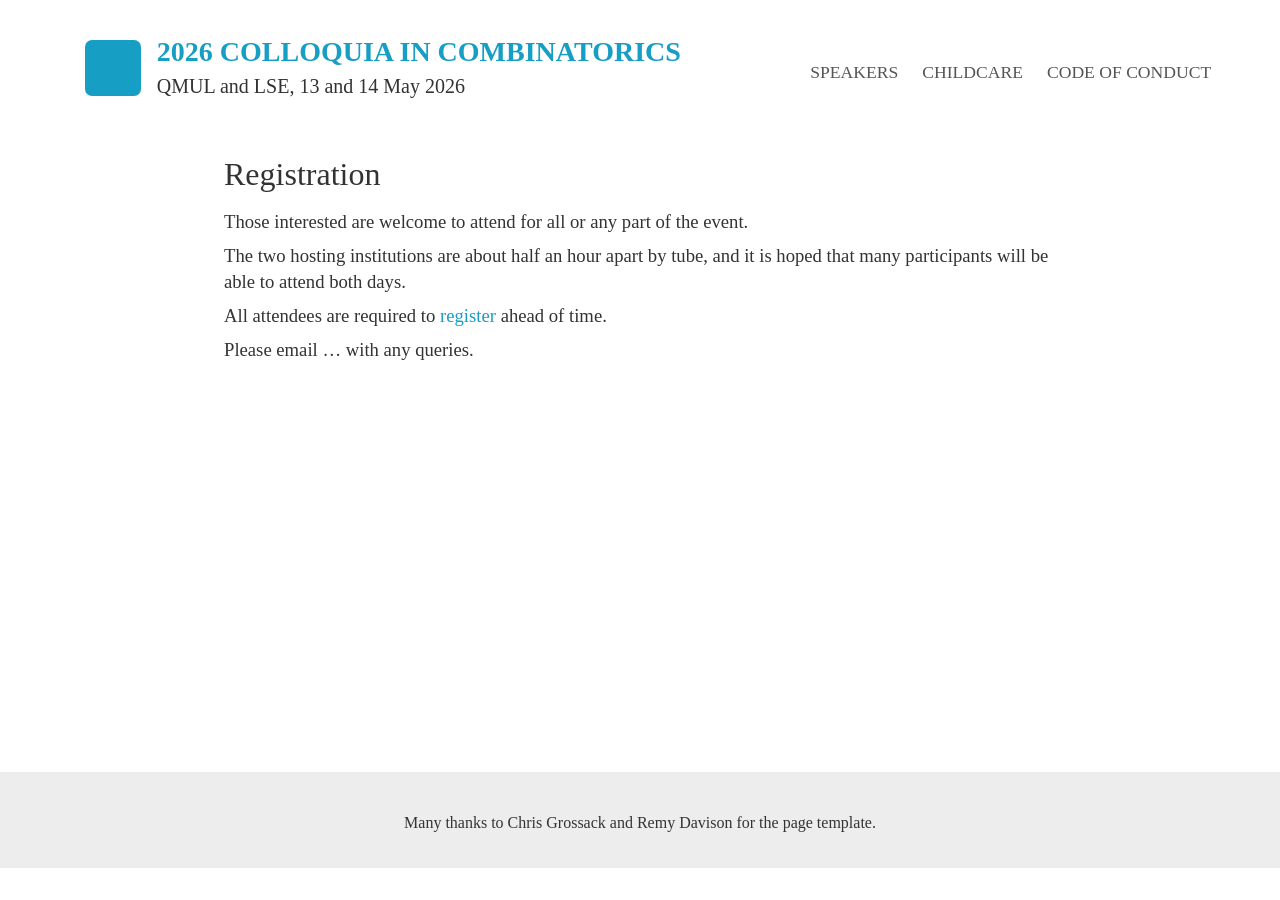
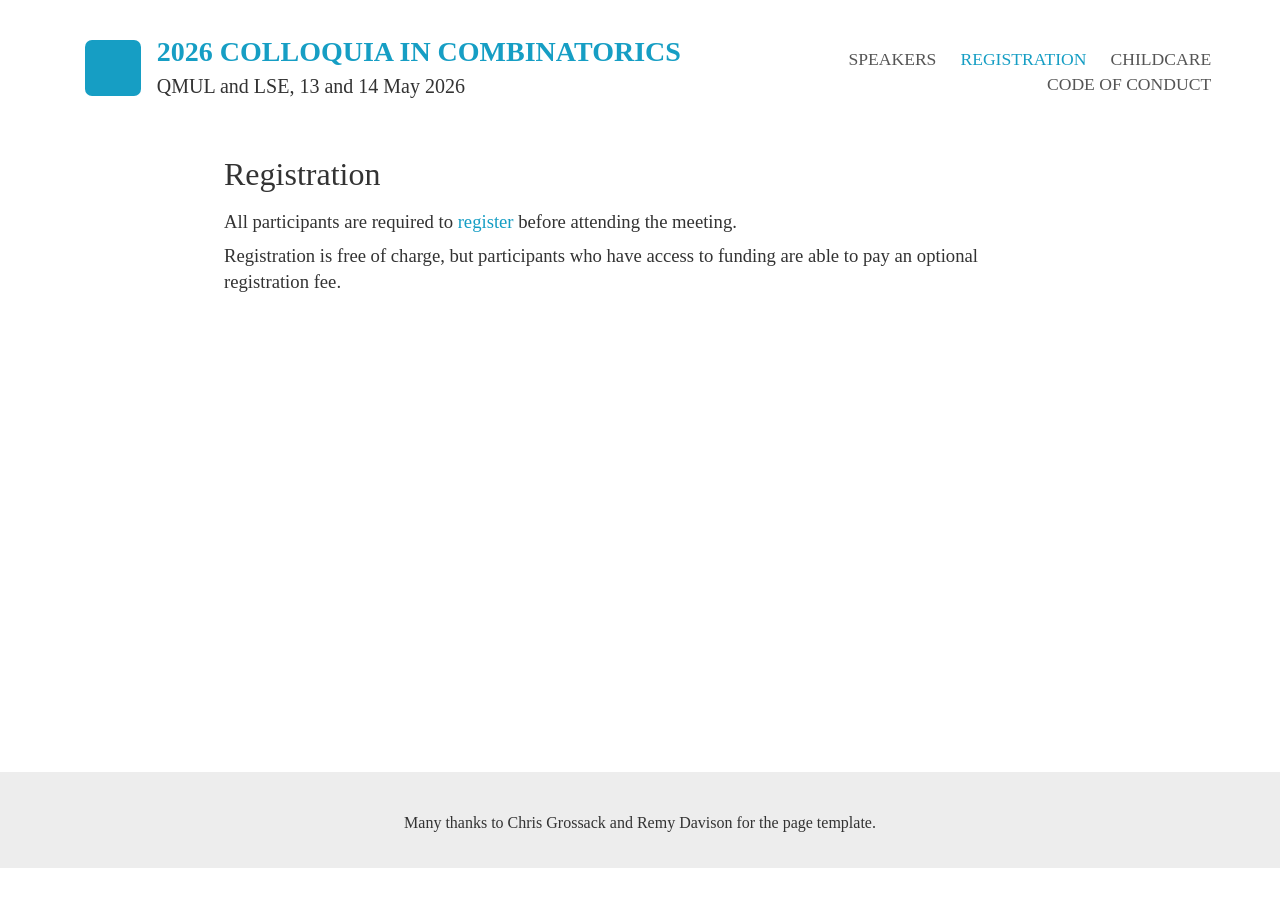
Before and after one commit to 2dcic/2dcic.github.io, a Jekyll site: the page built from registration.md, in a window 1280 px wide. Built offline with Jekyll 4.4.1, drawn with Linux system fonts in a browser that asks for light colours; nearby versions of some CDN libraries; some web fonts are replaced.

Commit message:
registration

```diff
--- a/_config.yml
+++ b/_config.yml
@@ -42,8 +42,8 @@ navigation:
     link: /speakers.html
   # - name: Schedule
   #   link: /schedule.html
-  # - name: Registration
-  #   link: https://onlinestore.ucl.ac.uk/conferences-and-events/faculty-of-mathematical-physical-sciences-c06/mathematics-f59/f59-2025-colloquia-in-combinatorics
+  - name: Registration
+    link: /registration.html
   # - name: Posters
   #   link: /posters.html
   # - name: Funding
--- a/registration.md
+++ b/registration.md
@@ -5,10 +5,6 @@ title: Registration
 ---
 
 
-Those interested are welcome to attend for all or any part of the event.
+All participants are required to [register](https://reglink) before attending the meeting.
 
-The two hosting institutions are about half an hour apart by tube, and it is hoped that many participants will be able to attend both days.
-
-All attendees are required to [register](https://reglink) ahead of time.
-
-Please email ... with any queries.
+Registration is free of charge, but participants who have access to funding are able to pay an optional registration fee.
```
